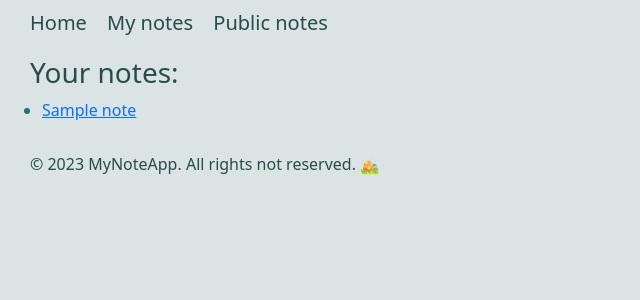
After one commit to LexGlu/notes_app, a Django app: template notes/templates/notes/my_notes.html in a window 1280 px wide. The commit adds this page. Shown: the top 300 px of the page, without its empty margins (0-640 px from the left). Run offline with Django 3.2, Linux system fonts and the light colour scheme; the template is opened without the code that fills it: most values are stand-ins (such as "Sample title", 1, 10 or a date in 2020); some libraries are stand-ins or nearby versions.

Commit message:
add navbar

```diff
--- a/notes/static/notes/css/notes.css
+++ b/notes/static/notes/css/notes.css
@@ -126,3 +126,12 @@ textarea {
 #div_id_reminder {
     width: 80%;
 }
+
+#navbar {
+    margin-left: 30px;
+    margin-bottom: 10px;
+}
+
+#navbar a {
+    color: #2b4a4a;
+}
--- /dev/null
+++ b/notes/templates/notes/my_notes.html
@@ -0,0 +1,14 @@
+{%  extends 'base.html' %}
+
+{% block content %}
+    <h3>Your notes:</h3>
+    {% if notes %}
+        <ul>
+            {% for user_note in notes %}
+                <li><a href="{% url 'notes:note_detail' user_note.id %}">{{ user_note.title }}</a></li>
+            {% endfor %}
+        </ul>
+    {% else %}
+        <p style="font-style: italic">You have no notes yet</p>
+    {% endif %}
+{% endblock %}
--- a/notes/urls.py
+++ b/notes/urls.py
@@ -14,5 +14,7 @@ urlpatterns = [
     path('easter_egg/', views.easter_egg, name='easter_egg'),
     path('account/', include('django.contrib.auth.urls')),
     path('account/register/', views.register, name='register'),
+    path('my_notes/', views.my_notes, name='my_notes'),
+    path('public_notes/', views.public_notes, name='public_notes'),
     path('', views.home, name='homepage'),
 ]
--- a/templates/base.html
+++ b/templates/base.html
@@ -13,9 +13,16 @@
 </head>
 <body>
     <header>
-      <nav>
-          <h2><a href="{% url 'notes:homepage' %}">My Notes</a></h2>
-      </nav>
+{#      <nav>#}
+{#          <h2><a href="{% url 'notes:homepage' %}">My Notes</a></h2>#}
+{#      </nav>#}
+    <nav class="navbar navbar-light" id="navbar">
+        <div id="navbar_main">
+            <a class="navbar-brand" href="{% url 'notes:homepage' %}">Home</a>
+            <a class="navbar-brand" href="{% url 'notes:my_notes' %}">My notes</a>
+            <a class="navbar-brand" href="{% url 'notes:public_notes' %}">Public notes</a>
+        </div>
+    </nav>
     </header>
     <main>
       {% block content %}{% endblock %}
```
Also changed, not shown: notes/templates/notes/public_notes.html (added, +14 -0 lines), notes/views.py (+15 -0 lines), db.sqlite3.
